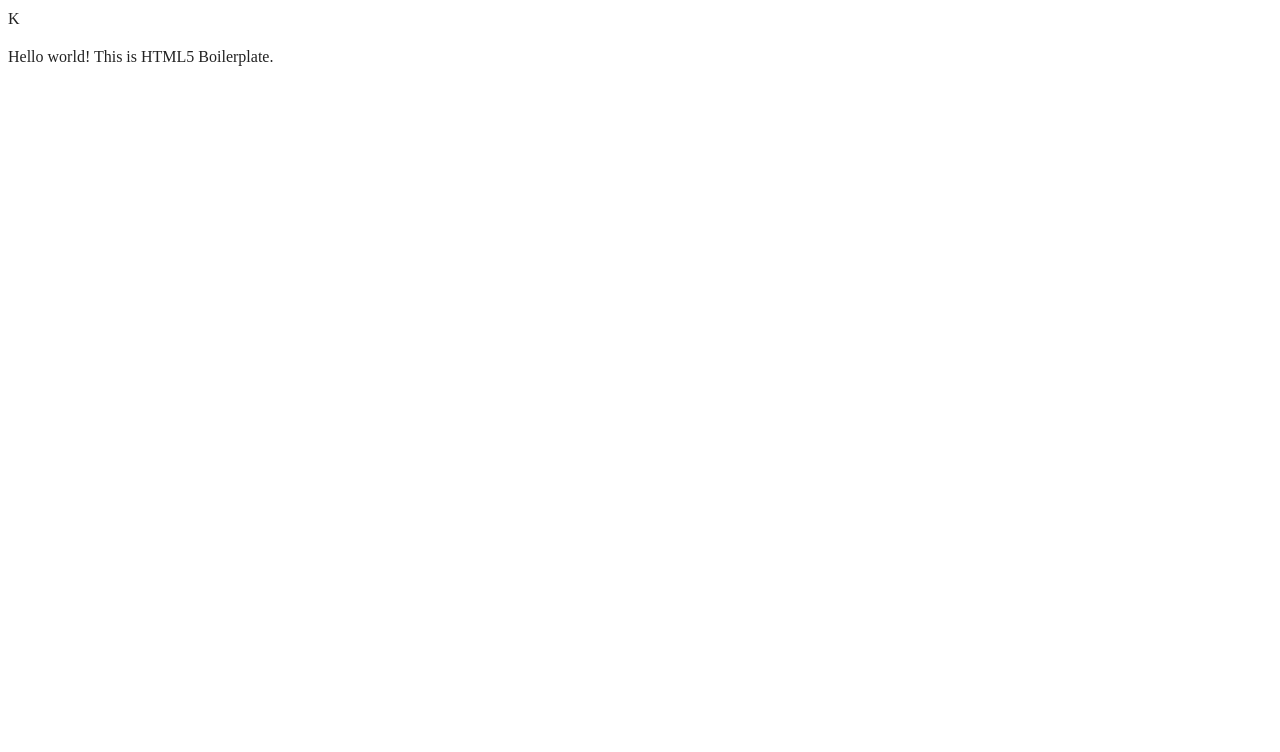
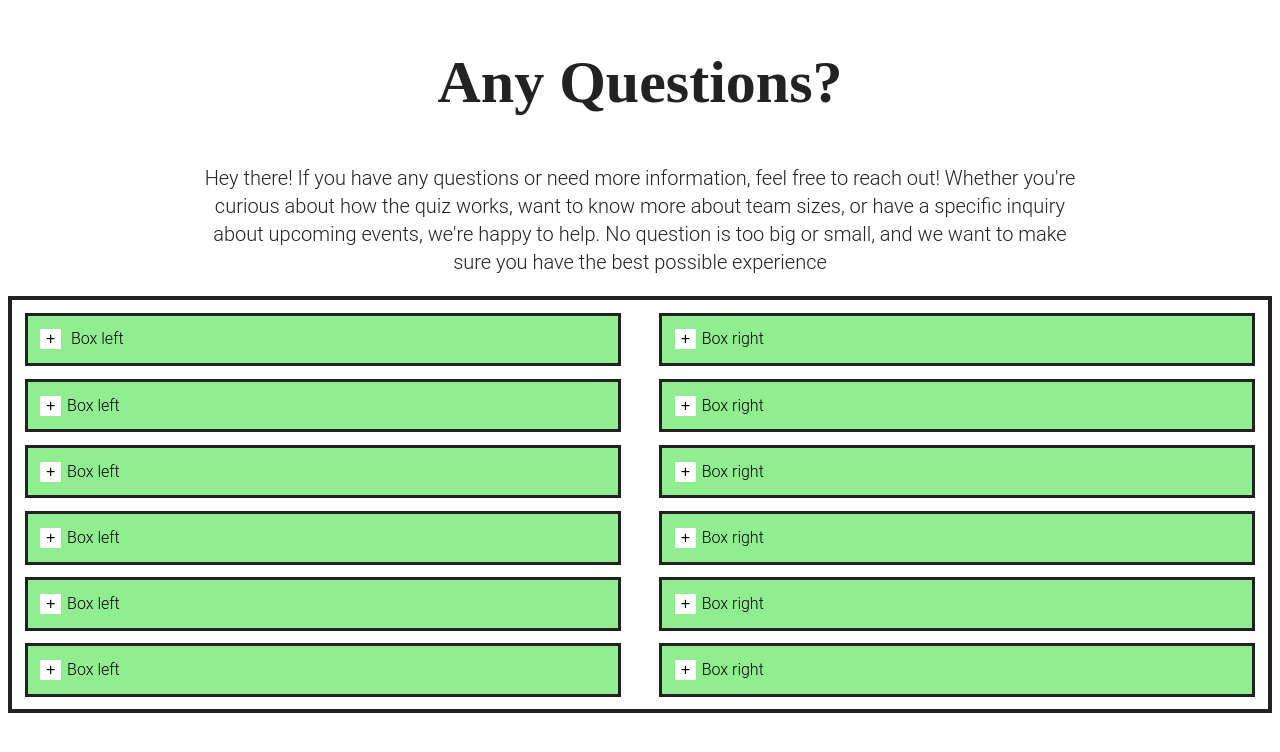
Before and after one commit to Daniel-Brennan05/Web_Tech, a website built with webpack: page index.html in a window 1280 px wide. Built offline with nearby package versions, Linux system fonts and the light colour scheme.

Commit message:
Basic HTML and CSS layouts (no colour or interactable elements)

```diff
--- a/css/style.css
+++ b/css/style.css
@@ -244,3 +244,55 @@ textarea {
     page-break-after: avoid;
   }
 }
+
+.FAQ_Heading{
+  text-align: center;
+  font-size: 60px;
+}
+
+.FAQ_Paragraph{
+  text-align: center;
+  font-size: 20px;
+  padding-right: 15%;
+  padding-left: 15%;
+  font-family: "Roboto Light";
+}
+
+.FAQ_Container_Big{
+  border: 4px solid #222222;
+  overflow: hidden;
+  padding-bottom:1% ;
+
+}
+
+.FAQ_Box_Left{
+  border: 3px solid #222222;
+  width:45%;
+  float:left;
+  background:lightgreen;
+  padding: 1%;
+  margin-top: 1%;
+  margin-left: 1%;
+  font-family: "Roboto Light";
+  color:Black;
+}
+
+.FAQ_Box_Right{
+  border: 3px solid #222222;
+  width: 45%;
+  float:right;
+  background:lightgreen;
+  padding: 1%;
+  margin-top:1%;
+  text-align: left;
+  font-family: "Roboto Light";
+  color:Black;
+  margin-right:1%;
+}
+
+.FAQ_btn_Expand{
+  background:white;
+  border:none;
+  font-size: medium;
+  margin-right: 1%;
+}
--- a/index.html
+++ b/index.html
@@ -8,7 +8,7 @@
   <link rel="stylesheet" href="css/style.css">
   <meta name="description" content="">
 
-  <meta property="og:title" content="">K
+  <meta property="og:title" content="">
   <meta property="og:type" content="">
   <meta property="og:url" content="">
   <meta property="og:image" content="">
@@ -23,10 +23,43 @@
 </head>
 
 <body>
+  <!--Everything below this is under the header-->
+  <h1 class="FAQ_Heading">Any Questions?</h1>
+  <!-- Add your site or application content here -->
+  <p class ="FAQ_Paragraph">Hey there! If you have any questions or need more information, feel free to reach out! Whether you're curious about how the quiz works, want to know more about team sizes, or have a specific inquiry about upcoming events, we're happy to help. No question is too big or small, and we want to make sure you have the best possible experience </p>
+  <script src="js/app.js"></script>
 
-  <!-- Add your site or application content here -->
-  <p>Hello world! This is HTML5 Boilerplate.</p>
-  <script src="js/app.js"></script>
+
+  <!--In this div below is where the FAQ will be-->
+  <div class="FAQ_Container_Big">
+    <script src="js/app.js"></script>
+    <!--First Row-->
+    <div class="FAQ_Box_Left"> <button class="FAQ_btn_Expand">+</button> Box left</div>
+    <div class="FAQ_Box_Right"><button class="FAQ_btn_Expand">+</button>Box right</div>
+
+    <!--Second Row-->
+    <div class="FAQ_Box_Left"><button class="FAQ_btn_Expand">+</button>Box left</div>
+    <div class="FAQ_Box_Right"><button class="FAQ_btn_Expand">+</button>Box right</div>
+
+    <!--Third Row-->
+    <div class="FAQ_Box_Left"><button class="FAQ_btn_Expand">+</button>Box left</div>
+    <div class="FAQ_Box_Right"><button class="FAQ_btn_Expand">+</button>Box right</div>
+
+    <!--Fourth Row-->
+    <div class="FAQ_Box_Left"><button class="FAQ_btn_Expand">+</button>Box left</div>
+    <div class="FAQ_Box_Right"><button class="FAQ_btn_Expand">+</button>Box right</div>
+
+    <!--Fifth Row-->
+    <div class="FAQ_Box_Left"><button class="FAQ_btn_Expand">+</button>Box left</div>
+    <div class="FAQ_Box_Right"><button class="FAQ_btn_Expand">+</button>Box right</div>
+
+    <!--Sixth Row-->
+    <div class="FAQ_Box_Left"><button class="FAQ_btn_Expand">+</button>Box left</div>
+    <div class="FAQ_Box_Right"><button class="FAQ_btn_Expand">+</button>Box right</div>
+
+
+
+  </div>
 
 </body>
 
```
